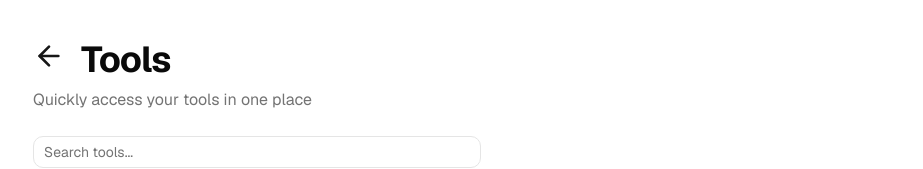
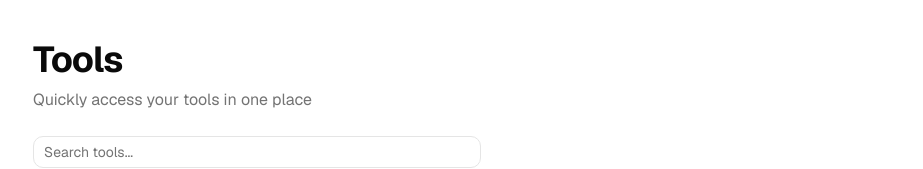
Before and after one commit to miragzamov/aitools, a Next.js app: page /tools in a window 1280 px wide. Shown: the top 169 px of the page, without its empty margins (31-954 px from the left). Built offline with nearby package versions, Linux system fonts and the light colour scheme.

Commit message:
Refactor Page component layout and remove back link
Removed the back navigation link and adjusted layout.

```diff
--- a/app/tools/page.tsx
+++ b/app/tools/page.tsx
@@ -10,7 +10,7 @@ import {
 } from "@/components/ui/card"
 import tools from "@/lib/tools"
 import Link from "next/link"
-import { ArrowLeft, ExternalLink } from "lucide-react"
+import { ExternalLink } from "lucide-react"
 import { Input } from "@/components/ui/input"
 import { useState } from "react"
 
@@ -24,12 +24,7 @@ export default function Page() {
   return (
     <div className="min-h-screen bg-background px-6 py-10">
       <div className="mx-auto mb-8 max-w-6xl">
-        <div className="mb-2 flex items-center gap-4">
-          <Link href="/">
-            <ArrowLeft size={32} className="mb-2 text-primary" />
-          </Link>
-          <h1 className="text-4xl font-bold tracking-tight">Tools</h1>
-        </div>
+        <h1 className="text-4xl font-bold tracking-tight">Tools</h1>
         <p className="mt-2 text-muted-foreground">
           Quickly access your tools in one place
         </p>
```
